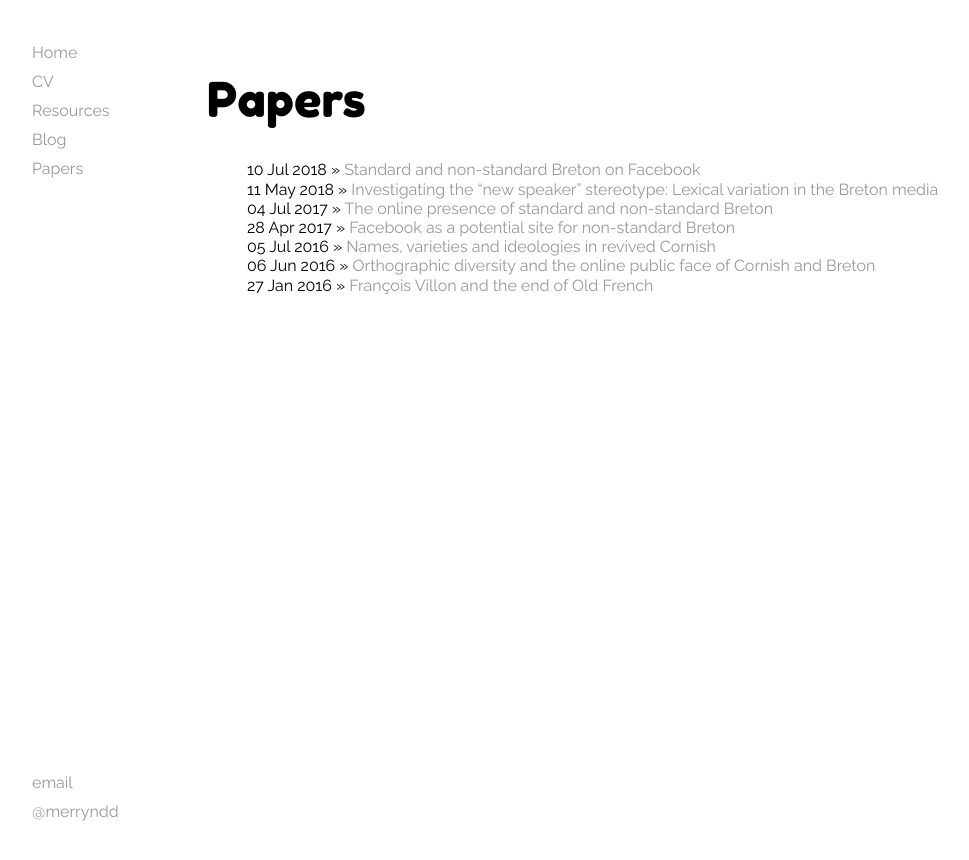
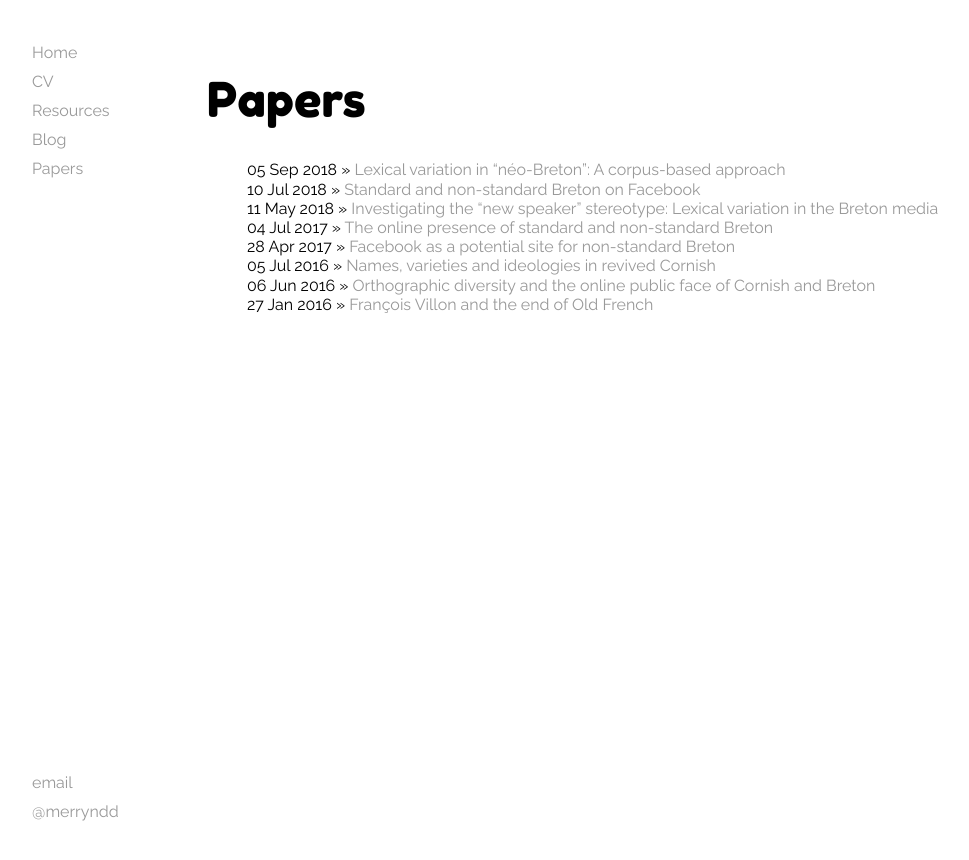
Before and after one commit to merryndd/merryndd.github.io, a Jekyll site: the page built from papers/index.html, in a window 1280 px wide. Shown: the top 860 px of the page, without its empty margins (11-980 px from the left). Built offline with Jekyll 4.4.1, drawn with Linux system fonts in a browser that asks for light colours.

Commit message:
Update 2018-09-05-lexvar.html

```diff
--- a/_posts/2018-09-05-lexvar.html
+++ b/_posts/2018-09-05-lexvar.html
@@ -1,6 +1,6 @@
 ---
 layout: post
-title: "Lexical variation in "néo-Breton": A corpus-based approach"
+title: "Lexical variation in “néo-Breton”: A corpus-based approach"
 date: 2018-09-05
 categories: [papers]
 ---
```
